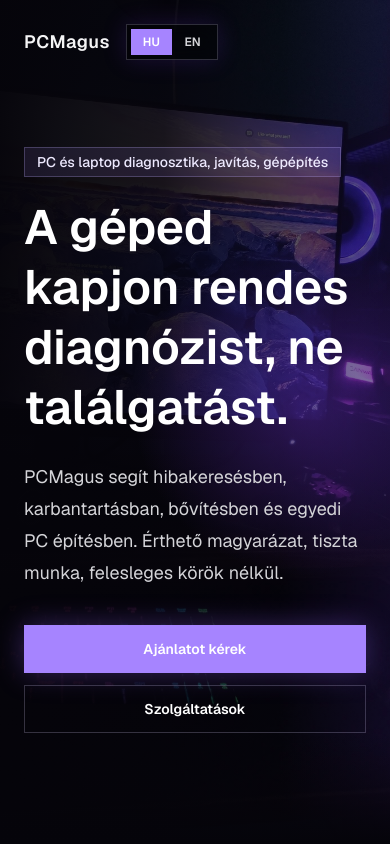
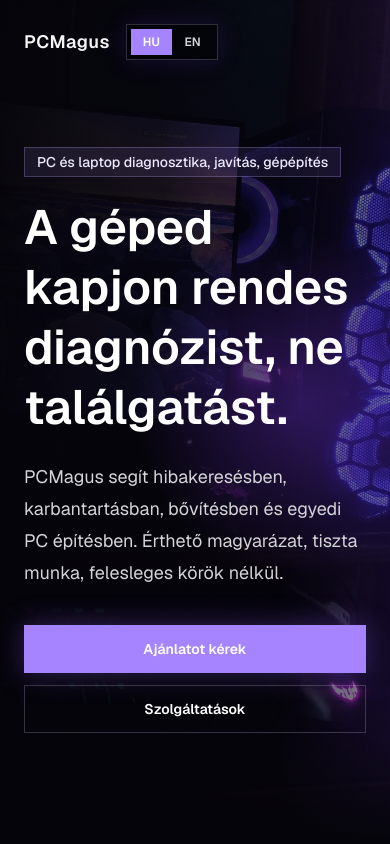
Before and after one commit to Frausty45/pcmagus-web, a Next.js app: page / in a window 390 px wide. Shown: the top 844 px of the page. Built offline with nearby package versions, Linux system fonts and the light colour scheme.

Commit message:
adjusted bg image on mobile screens so the tower shows up more

```diff
--- a/src/app/page.tsx
+++ b/src/app/page.tsx
@@ -141,7 +141,7 @@ export default function Home() {
           fill
           priority
           sizes="100vw"
-          className="object-cover object-[60%_center] opacity-[0.62]"
+          className="object-cover object-[74%_center] opacity-[0.62] sm:object-[60%_center]"
         />
         <div className="absolute inset-0 bg-[linear-gradient(90deg,rgba(5,4,10,0.98)_0%,rgba(5,4,10,0.86)_42%,rgba(5,4,10,0.46)_72%,rgba(52,30,110,0.24)_100%)]" />
         <div className="absolute inset-0 bg-[radial-gradient(circle_at_78%_48%,rgba(124,58,237,0.34),transparent_32%)]" />
```
